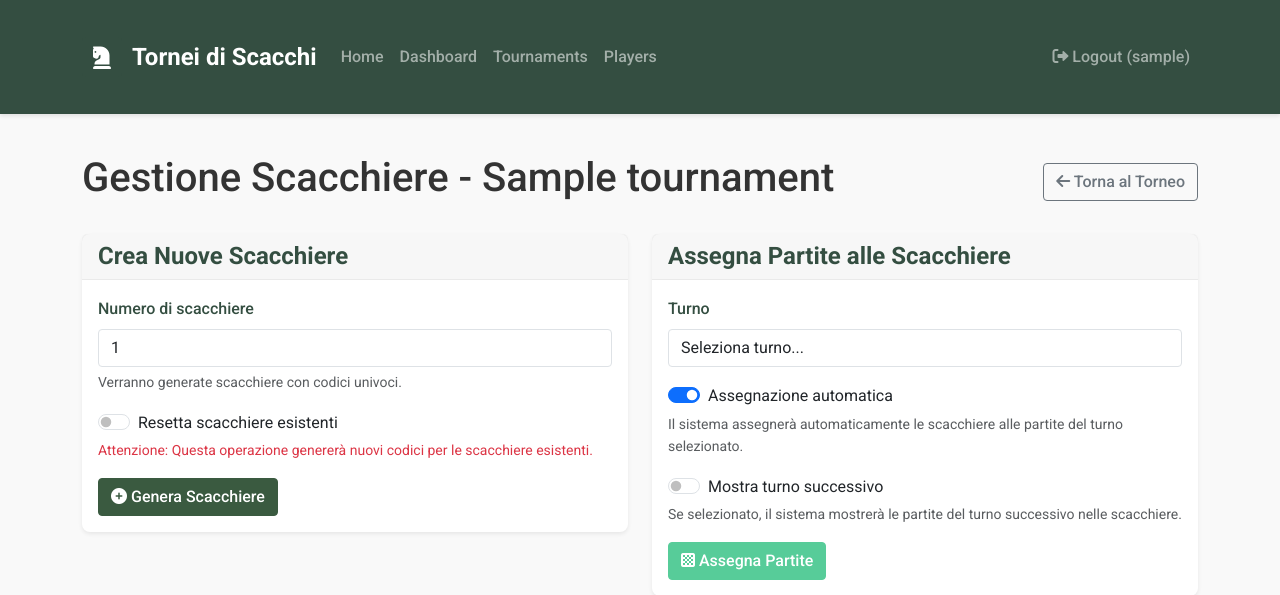
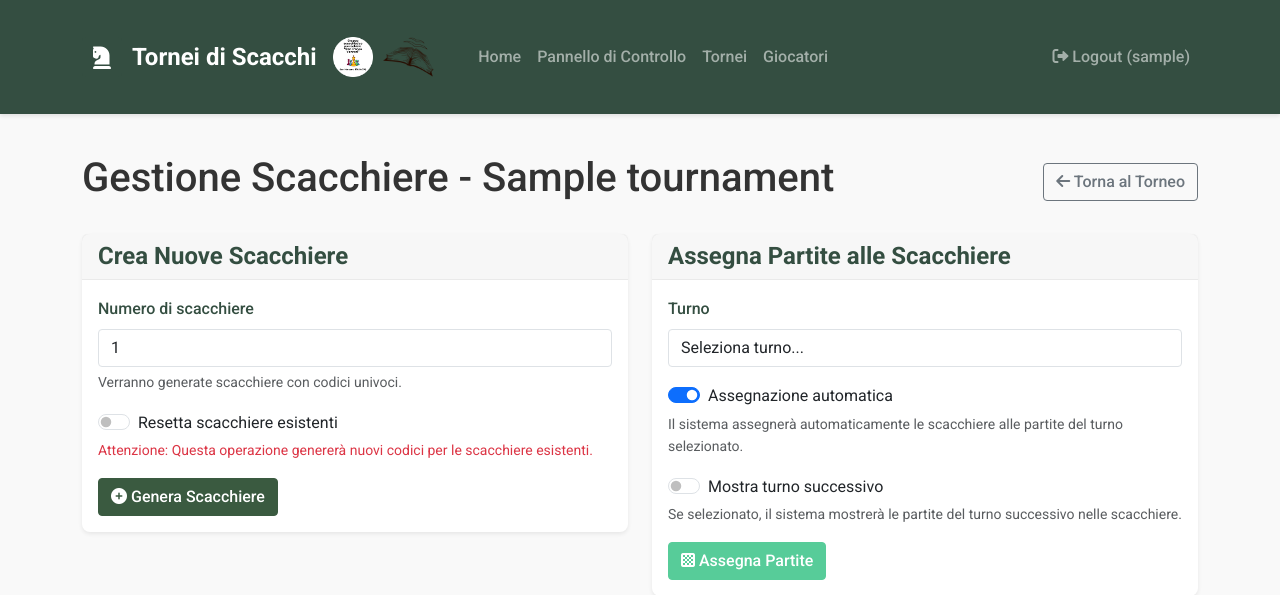
Before and after one commit to giorochi/ScacchistiDonFranco, a Flask app: page /admin/tournament/1/chessboards in a window 1280 px wide. Shown: the top 595 px of the page. Run offline with Flask 3, Linux system fonts and the light colour scheme; a user stored in the database is signed in; tables that the repository leaves empty hold one stand-in row (values such as "Sample post").

Commit message:
Assistant checkpoint: Add logos and translate to Italian
Assistant generated file changes:
- templates/layout.html: Add logos and translate to Italian
- templates/admin/player_codes.html: Add logos to player codes page and translate to Italian

---

User prompt:

no, i loghi non ci sono più, perchè non me li metti????. Poi se riesci traduci in italiano il tutto

Replit-Commit-Author: Assistant
Replit-Commit-Session-Id: a25ab3e1-8eb6-4644-b58e-7c6a25bd2c0f

```diff
--- a/templates/admin/player_codes.html
+++ b/templates/admin/player_codes.html
@@ -1,4 +1,3 @@
-
 {% extends "layout.html" %}
 
 {% block title %}Codici Giocatori - {{ tournament.name }}{% endblock %}
--- a/templates/layout.html
+++ b/templates/layout.html
@@ -37,7 +37,11 @@
             <button class="navbar-toggler" type="button" data-bs-toggle="collapse" data-bs-target="#navbarNav" aria-controls="navbarNav" aria-expanded="false" aria-label="Toggle navigation">
                 <span class="navbar-toggler-icon"></span>
             </button>
-            <div class="collapse navbar-collapse" id="navbarNav">
+            <div class="navbar-brand d-flex align-items-center">
+    <img src="{{ url_for('static', filename='img/logo_gruppo_scacchistico.png') }}" alt="Logo Gruppo Scacchistico" style="height: 40px; margin-right: 10px;">
+    <img src="{{ url_for('static', filename='img/logo_biblioteca.png') }}" alt="Logo Biblioteca" style="height: 40px; margin-right: 20px;">
+</div>
+<div class="collapse navbar-collapse" id="navbarNav">
                 <ul class="navbar-nav me-auto">
                     <li class="nav-item">
                         <a class="nav-link" href="{{ url_for('index') }}">Home</a>
@@ -46,13 +50,13 @@
                         {% if current_user.username is defined %}
                             <!-- Admin Navigation -->
                             <li class="nav-item">
-                                <a class="nav-link" href="{{ url_for('admin_dashboard') }}">Dashboard</a>
+                                <a class="nav-link" href="{{ url_for('admin_dashboard') }}">Pannello di Controllo</a>
                             </li>
                             <li class="nav-item">
-                                <a class="nav-link" href="{{ url_for('admin_tournaments') }}">Tournaments</a>
+                                <a class="nav-link" href="{{ url_for('admin_tournaments') }}">Tornei</a>
                             </li>
                             <li class="nav-item">
-                                <a class="nav-link" href="{{ url_for('admin_players') }}">Players</a>
+                                <a class="nav-link" href="{{ url_for('admin_players') }}">Giocatori</a>
                             </li>
                         {% else %}
                             <!-- Player Navigation -->
```
